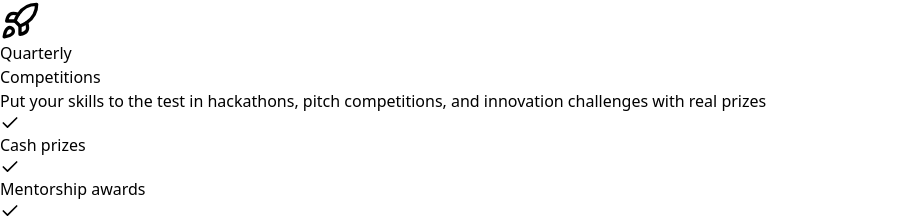
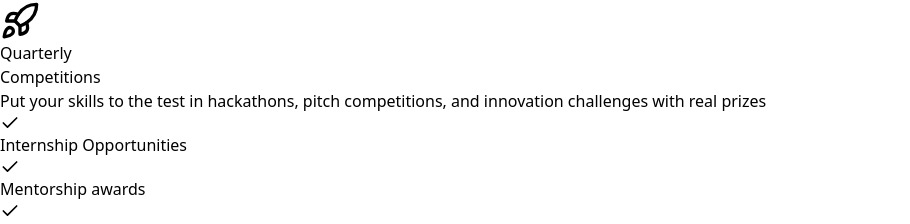
Before and after one commit to innovationhub-techsociety/website, a React (Vite) app in the folder frontend/: page / in a window 1280 px wide. Shown: the part 1133-1357 px from the top of the page, without its empty margins (0-910 px from the left). Built offline with nearby package versions, Linux system fonts and the light colour scheme.

Commit message:
minor changes

```diff
--- a/frontend/src/pages/Home.jsx
+++ b/frontend/src/pages/Home.jsx
@@ -32,7 +32,7 @@ const PROGRAMS = [
     title: "Competitions",
     duration: "Quarterly",
     description: "Put your skills to the test in hackathons, pitch competitions, and innovation challenges with real prizes",
-    benefits: ["Cash prizes", "Mentorship awards", "Exposure to investors", "Portfolio projects"],
+    benefits: ["Internship Opportunities", "Mentorship awards", "Exposure to investors", "Portfolio projects"],
     color: "from-blue-600 to-cyan-600"
   },
   {
```
